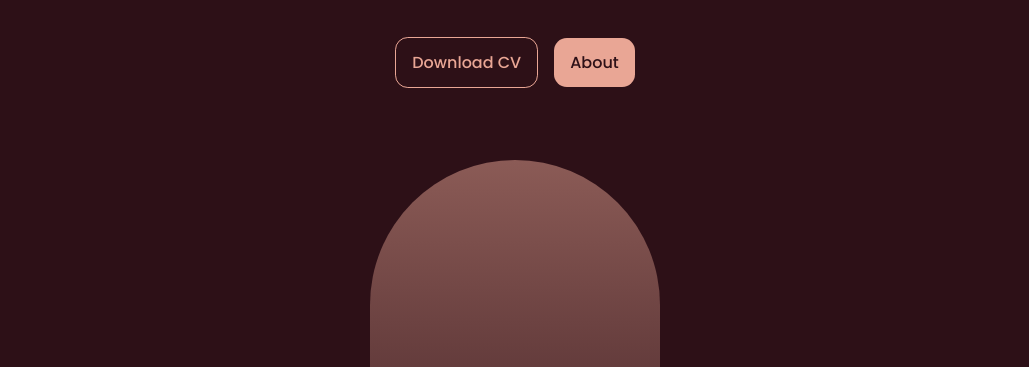
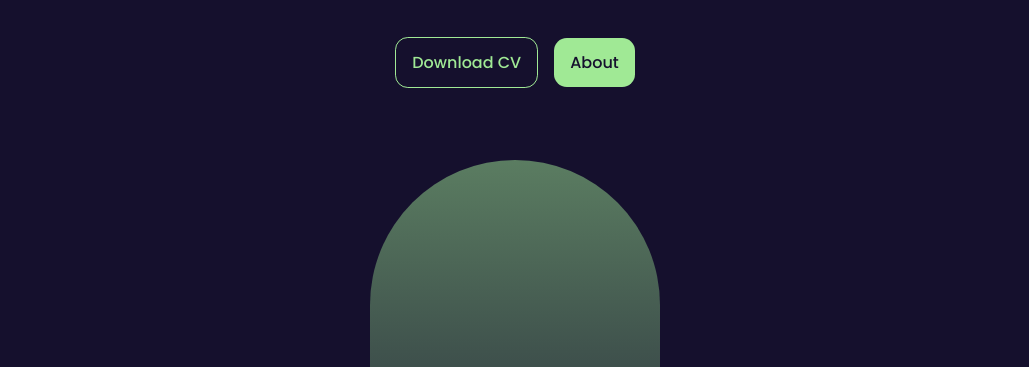
Before and after one commit to IrfanPJ/irfanpj-portfolio, a plain HTML site: page index.html in a window 1280 px wide. Shown: the part 245-612 px from the top of the page, without its empty margins (125-1154 px from the left). Drawn offline with nearby package versions, Linux system fonts and the light colour scheme.

Commit message:
Update styles.css

```diff
--- a/assets/css/styles.css
+++ b/assets/css/styles.css
@@ -13,10 +13,10 @@
         Pink: hsl(356, 66%, 75%)
         Teal: hsl(174, 63%, 62%)
   */
-  --first-hue: 12;
+  --first-hue: 112;
   --sat: 66%;
   --lig: 75%;
-  --second-hue: 345;
+  --second-hue: 250;
   --first-color: hsl(var(--first-hue), var(--sat), var(--lig));
   --first-color-alt: hsl(var(--first-hue), var(--sat), 71%); /* -4% */
   --title-color: hsl(var(--second-hue), 15%, 95%);
```
